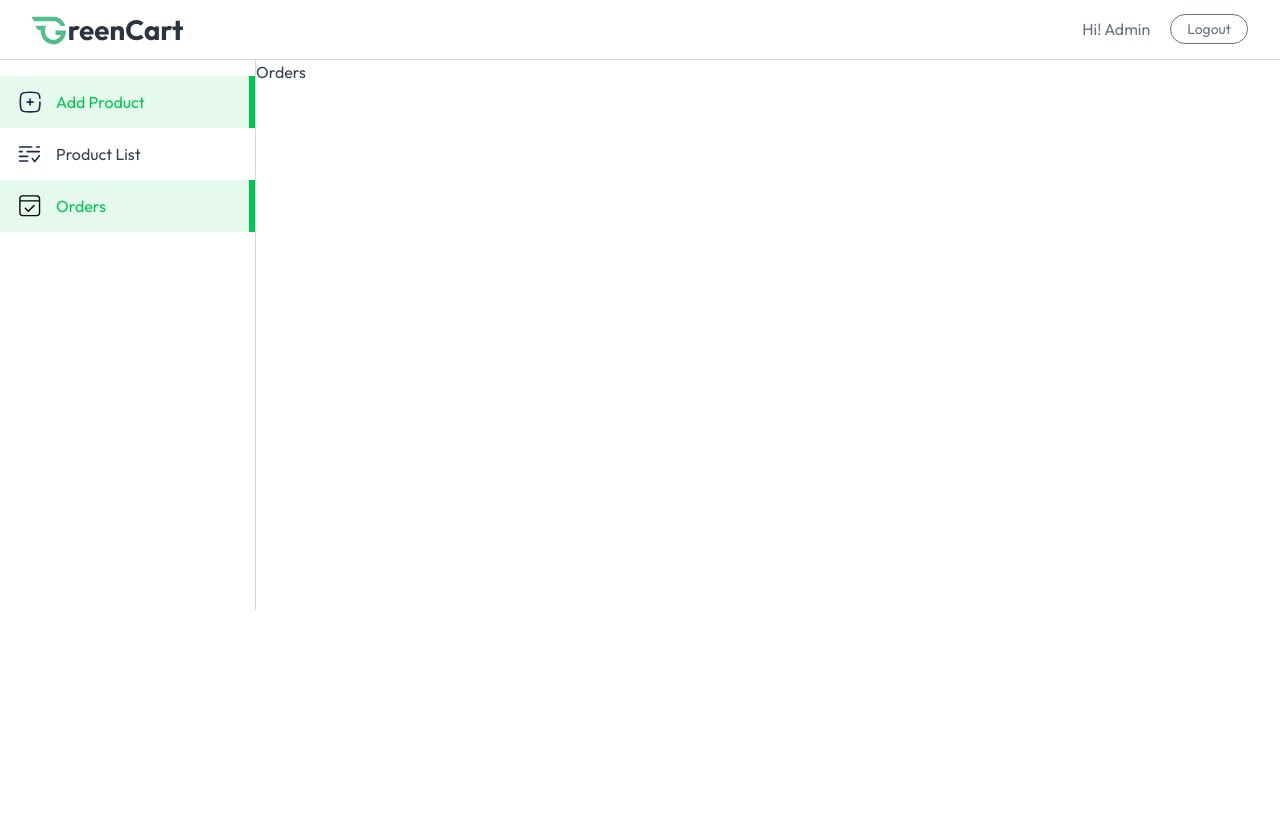
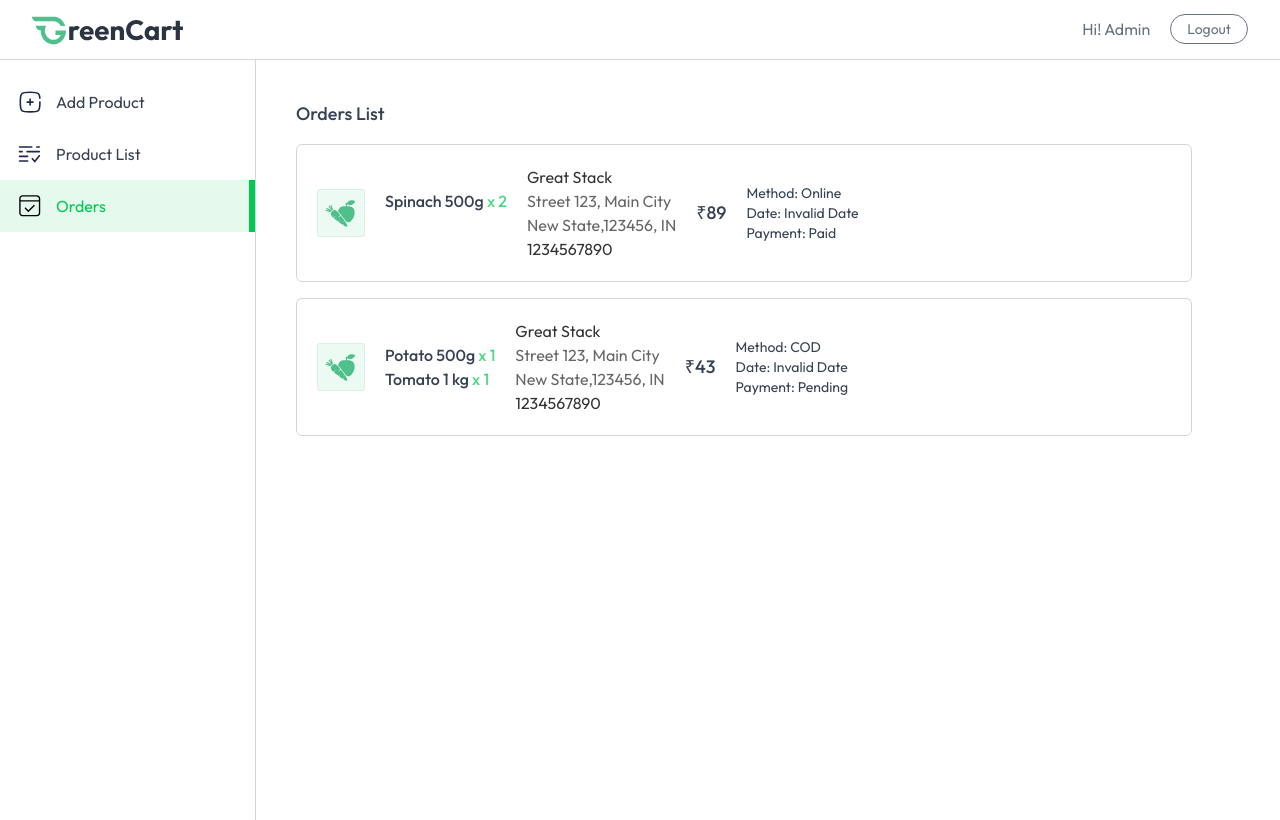
Before and after one commit to lalit1102/GreenCart, a React (Vite) app in the folder client/: page /seller/orders in a window 1280 px wide. Both pictures are taken after typing "name@example.com", "Sample123" into the empty fields and a click on the button "Login". Built offline with nearby package versions, Linux system fonts and the light colour scheme.

Commit message:
fronted complited
fronted complited

```diff
--- a/client/src/pages/seller/Orders.jsx
+++ b/client/src/pages/seller/Orders.jsx
@@ -1,9 +1,57 @@
-import React from 'react'
+import React, { useEffect, useState } from "react";
+import { useAppContext } from "../../context/AppContext";
+import { assets, dummyOrders } from "../../assets/assets";
 
 const Orders = () => {
+  const { currency } = useAppContext();
+  const [orders, setOrders] = useState([]);
+
+  const fetchOrders = () => {
+    setOrders(dummyOrders)
+  }
+  useEffect(() => {
+    fetchOrders();
+  }, []);
   return (
-    <div>Orders</div>
-  )
-}
+    <div className="no-scrollbar flex-1 h-[95vh] overflow-y-scroll">
+      <div className="md:p-10 p-4 space-y-4">
+        <h2 className="text-lg font-medium">Orders List</h2>
+        {orders.map((order, index) => (
+          <div key={index} className="flex flex-col md:items-center md:flex-row gap-5 p-5 max-w-4xl rounded-md border border-gray-300">
+            <div className="flex gap-5 max-w-80">
+              <img className="w-12 h-12 object-cover" src={assets.box_icon} alt="boxIcon" />
+              <div>
+                {order.items.map((item, index) => (
+                  <div key={index} className="flex flex-col">
+                    <p className="font-medium">
+                      {item.product.name}{" "}
+                      <span className="text-green-500/70">x {item.quantity}</span>
+                    </p>
+                  </div>
+                ))}
+              </div>
+            </div>
 
-export default Orders
+            <div className="text-sm md:text-base text-black/60">
+              <p className='text-black/80'>{order.address.firstName} {order.address.lastName}</p>
+              <p>{order.address.street}, {order.address.city}</p>
+              <p>{order.address.state},{order.address.zipcode}, {order.address.country}</p>
+              <p></p>
+              <p className="text-black/80">{order.address.phone}</p>
+            </div>
+
+            <p className="font-medium text-lg my-auto">{currency}{order.amount}</p>
+
+            <div className="flex flex-col text-sm">
+              <p>Method: {order.paymentType}</p>
+              <p>Date: {new Date(order.orderDate).toLocaleDateString()}</p>
+              <p>Payment: {order.isPaid ? "Paid" : "Pending"}</p>
+            </div>
+          </div>
+        ))}
+      </div>
+    </div>
+  );
+};
+
+export default Orders;
--- a/client/src/pages/seller/ProductList.jsx
+++ b/client/src/pages/seller/ProductList.jsx
@@ -1,9 +1,48 @@
-import React from 'react'
+import { useAppContext } from "../../context/AppContext";
 
 const ProductList = () => {
+
+  const { products, currency } = useAppContext();
   return (
-    <div>ProductList</div>
-  )
-}
+    <div className="flex-1 py-10 flex flex-col justify-between">
+      <div className="w-full md:p-10 p-4">
+        <h2 className="pb-4 text-lg font-medium">All Products</h2>
+        <div className="flex flex-col items-center max-w-4xl w-full overflow-hidden rounded-md bg-white border border-gray-500/20">
+          <table className="md:table-auto table-fixed w-full overflow-hidden">
+            <thead className="text-gray-900 text-sm text-left">
+              <tr>
+                <th className="px-4 py-3 font-semibold truncate">Product</th>
+                <th className="px-4 py-3 font-semibold truncate">Category</th>
+                <th className="px-4 py-3 font-semibold truncate hidden md:block">Selling Price</th>
+                <th className="px-4 py-3 font-semibold truncate">In Stock</th>
+              </tr>
+            </thead>
+            <tbody className="text-sm text-gray-500">
+              {products.map((product) => (
+                <tr key={product._id} className="border-t border-gray-500/20">
+                  <td className="md:px-4 pl-2 md:pl-4 py-3 flex items-center space-x-3 truncate">
+                    <div className="border border-gray-300 rounded overflow-hidden">
+                      <img src={product.image[0]} alt="Product" className="w-16" />
+                    </div>
+                    <span className="truncate max-sm:hidden w-full">{product.name}</span>
+                  </td>
+                  <td className="px-4 py-3">{product.category}</td>
+                  <td className="px-4 py-3 max-sm:hidden">{currency}{product.offerPrice}</td>
+                  <td className="px-4 py-3">
+                    <label className="relative inline-flex items-center cursor-pointer text-gray-900 gap-3">
+                      <input type="checkbox" className="sr-only peer" />
+                      <div className="w-12 h-7 bg-slate-300 rounded-full peer peer-checked:bg-blue-600 transition-colors duration-200"></div>
+                      <span className="dot absolute left-1 top-1 w-5 h-5 bg-white rounded-full transition-transform duration-200 ease-in-out peer-checked:translate-x-5"></span>
+                    </label>
+                  </td>
+                </tr>
+              ))}
+            </tbody>
+          </table>
+        </div>
+      </div>
+    </div>
+  );
+};
 
-export default ProductList
+export default ProductList;
--- a/client/src/pages/seller/SellerLayout.jsx
+++ b/client/src/pages/seller/SellerLayout.jsx
@@ -32,9 +32,9 @@ const SellerLayout = () => {
         </div>
       </div>
       <div className="flex">
-        <div className="md:w-64 w-16 border-r h-[550px] text-base border-gray-300 pt-4 flex flex-col transition-all duration-300">
+        <div className="md:w-64 w-16 border-r h-[95vh] text-base border-gray-300 pt-4 flex flex-col">
           {sidebarLinks.map((item,) => (
-            <NavLink to={item.path} key={item.name}
+            <NavLink to={item.path} key={item.name} end={item.path === "/seller" ? true : false}
               className={({ isActive }) => `flex items-center py-3 px-4 gap-3
                             ${isActive ? "border-r-4 md:border-r-[6px] bg-green-500/10 border-green-500 text-green-500"
                   : "hover:bg-gray-100/90 border-white text-gray-700"
```
